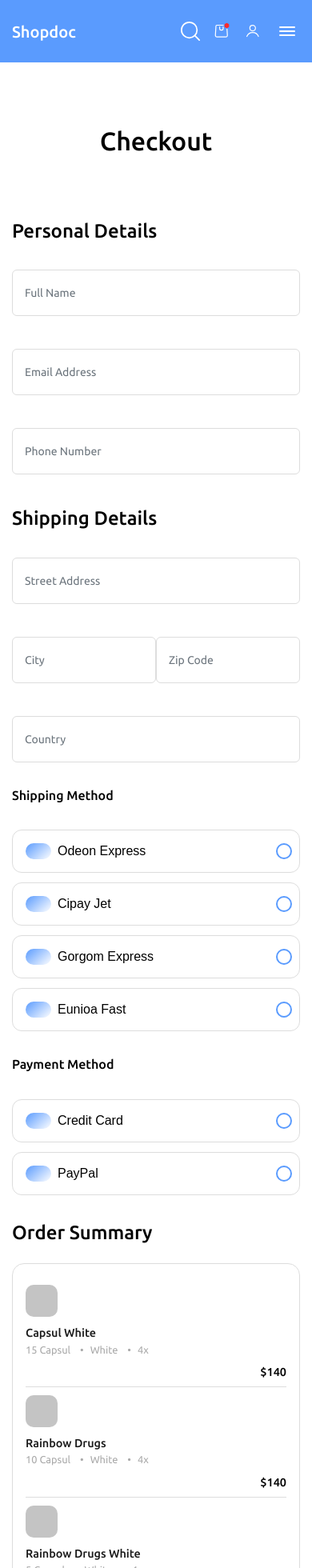
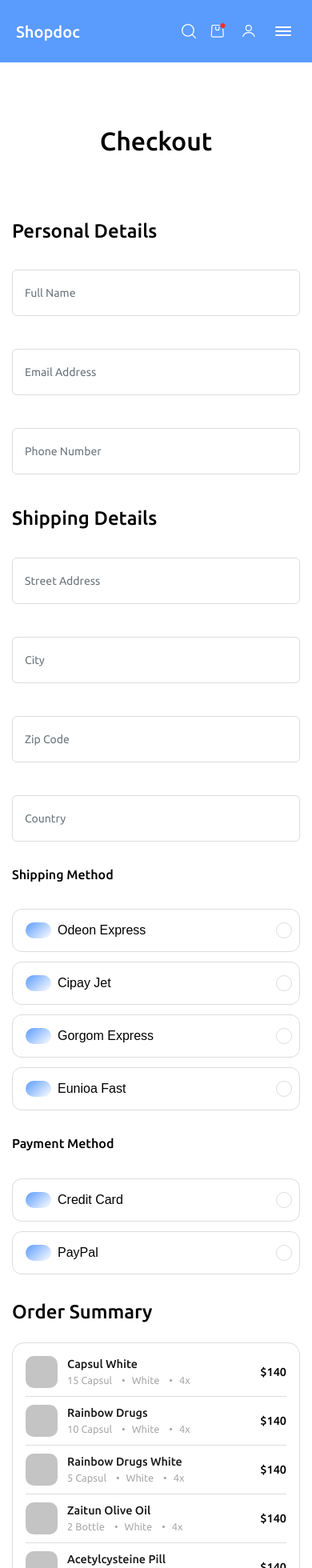
Before and after one commit to Vladyslav-Avrashov/Medical-Checkout-Page, a React (Vite) app: page / in a window 390 px wide. Shown: the top 1960 px of the page at 80% size. Built offline with nearby package versions, Linux system fonts and the light colour scheme; a web font is replaced by a local one.

Commit message:
micro fix

```diff
--- a/src/components/FormDetails/FormDetails.module.css
+++ b/src/components/FormDetails/FormDetails.module.css
@@ -92,10 +92,3 @@
     margin-bottom: 41px;
   }
 }
-
-@media (max-width: 767px) {
-  .inputRow {
-    flex-direction: row;
-    margin-bottom: 0;
-  }
-}
--- a/src/components/Header/Header.jsx
+++ b/src/components/Header/Header.jsx
@@ -60,7 +60,7 @@ const Header = () => {
 
         <div className={styles.right}>
           <NavLink to="/search">
-            <svg className={styles.icon}>
+            <svg className={styles.largeIcon}>
               <use href="/icons/icons.svg#search-icon" />
             </svg>
           </NavLink>
--- a/src/components/Header/Header.module.css
+++ b/src/components/Header/Header.module.css
@@ -1,7 +1,5 @@
 .header {
   background-color: #5a9bfe;
-  position: sticky;
-  z-index: 100;
 }
 
 .header > div {
@@ -60,7 +58,8 @@
   gap: 40px;
 }
 
-.icon {
+.icon,
+.largeIcon {
   color: #ffffff;
   width: 24px;
   height: 24px;
@@ -70,7 +69,13 @@
   transition: color 0.2s ease-in-out;
 }
 
-.icon:hover {
+.largeIcon {
+  width: 18px;
+  height: 18px;
+}
+
+.largeIcon .icon:hover,
+.largeIcon:hover {
   color: lightgray;
 }
 
@@ -100,6 +105,7 @@
 
 @media (max-width: 1439px) {
   .header > div {
+    max-width: 768px;
     padding: 27px 20px;
   }
 
@@ -109,6 +115,11 @@
 }
 
 @media (max-width: 767px) {
+  .header > div {
+    max-width: 525px;
+    justify-content: space-between;
+  }
+
   .center {
     display: none;
   }
@@ -120,8 +131,4 @@
   .burger {
     display: flex;
   }
-
-  .header > div {
-    padding: 27px 15px;
-  }
 }
--- a/src/components/OptionSelector/OptionSelector.module.css
+++ b/src/components/OptionSelector/OptionSelector.module.css
@@ -102,7 +102,7 @@
 .checkmark {
   width: 20px;
   height: 20px;
-  border: 2px solid #5a9bfe;
+  border: 1px solid #ddd;
   border-radius: 50%;
   display: flex;
   align-items: center;
@@ -115,6 +115,10 @@
 
 .selector.hasError .checkmark {
   border-color: #d9534f;
+}
+
+.radioInput:checked + .optionContent .checkmark {
+  border-color: #5a9bfe;
 }
 
 .radioInput:checked + .optionContent .checkmark::after {
--- a/src/components/OrderItem/OrderItem.module.css
+++ b/src/components/OrderItem/OrderItem.module.css
@@ -7,6 +7,14 @@
 
 .orderItem:not(:last-child) {
   border-bottom: 1px solid #ddd;
+}
+
+.orderItem:first-child {
+  padding-top: 0;
+}
+
+.orderItem:last-child {
+  padding-bottom: 0;
 }
 
 .itemImage {
@@ -86,8 +94,10 @@
   .orderItem {
     gap: 12px;
     padding: 10px 0;
-    flex-direction: column;
-    align-items: flex-start;
+    display: flex;
+    flex-direction: row;
+    align-items: center;
+    justify-content: space-between;
   }
 
   .itemImage {
@@ -96,8 +106,11 @@
   }
 
   .itemInfo {
+    flex-grow: 1;
     gap: 4px;
-    width: 100%;
+    display: flex;
+    flex-direction: column;
+    width: auto;
   }
 
   .itemName {
@@ -119,6 +132,6 @@
 
   .itemPrice {
     font-size: 0.9rem;
-    align-self: flex-end;
+    align-self: auto;
   }
 }
--- a/src/pages/CheckoutPage/CheckoutPage.module.css
+++ b/src/pages/CheckoutPage/CheckoutPage.module.css
@@ -1,7 +1,6 @@
 .checkoutPage {
   max-width: 1200px;
   margin: 0 auto;
-  padding: 0 40px;
 }
 
 .checkoutTitle {
```
